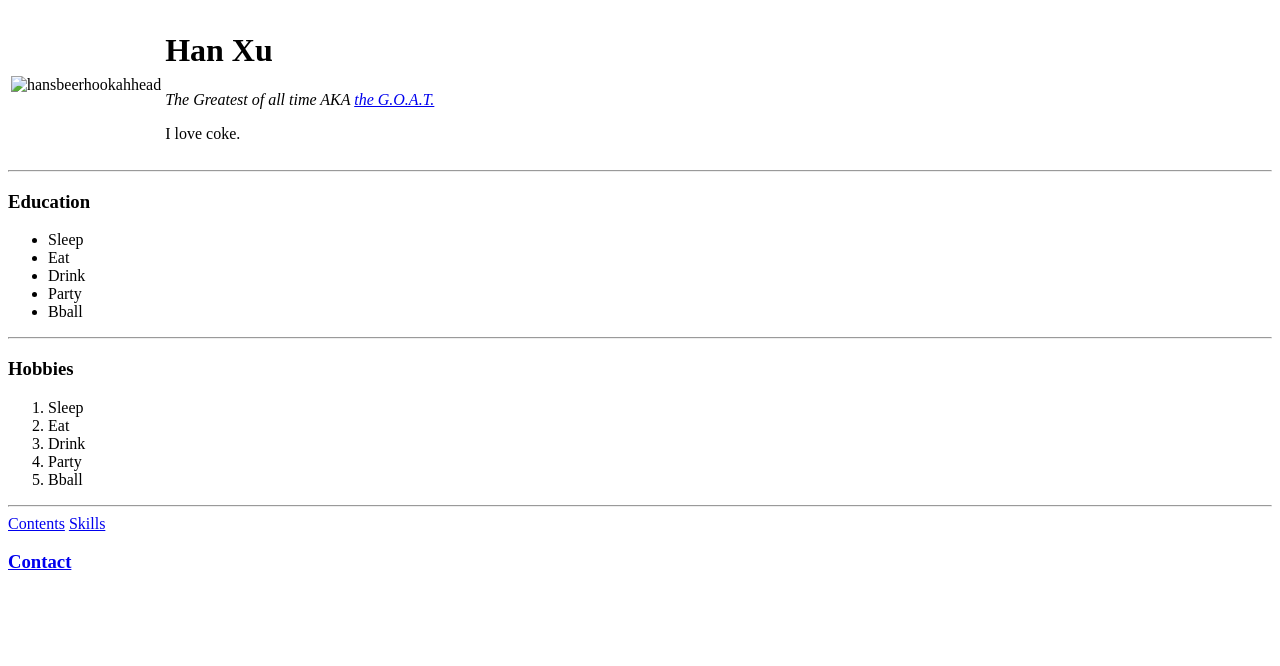
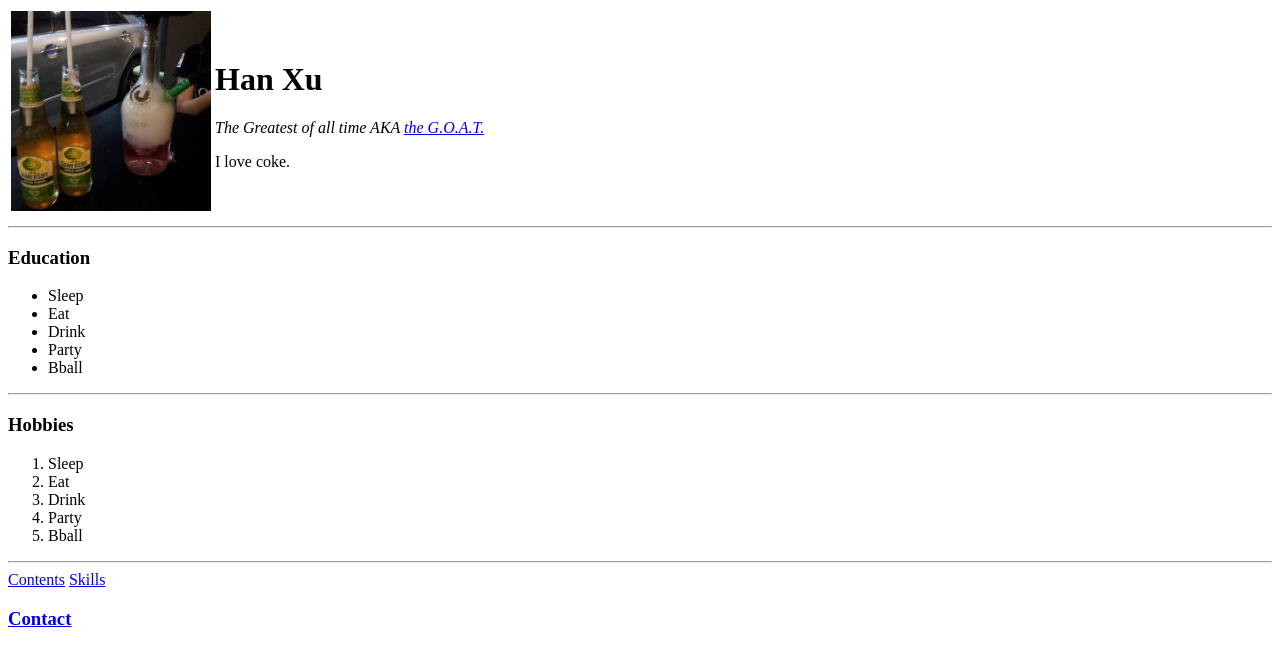
Before and after one commit to ivanchikov/CV, a plain HTML site: page index.html in a window 1280 px wide. Drawn offline with Linux system fonts and the light colour scheme; the site is published under a folder, as on GitHub Pages, so addresses that start at the root find nothing.

Commit message:
Add files via upload

```diff
--- a/index.html
+++ b/index.html
@@ -9,7 +9,7 @@
 <body>
   <table>
     <tr>
-      <td><img src="/images/beerhookah.jpg" alt="hansbeerhookahhead" width="200" height="200"></td>
+      <td><img src="images/beerhookah.jpg" alt="hansbeerhookahhead" width="200" height="200"></td>
       <td><h1>Han Xu</h1>
         <a href="https://www.google.com/"></a>
         <p><em>The Greatest of all time AKA   <a href="https://www.google.com/">the G.O.A.T.</a></em></p>
```
